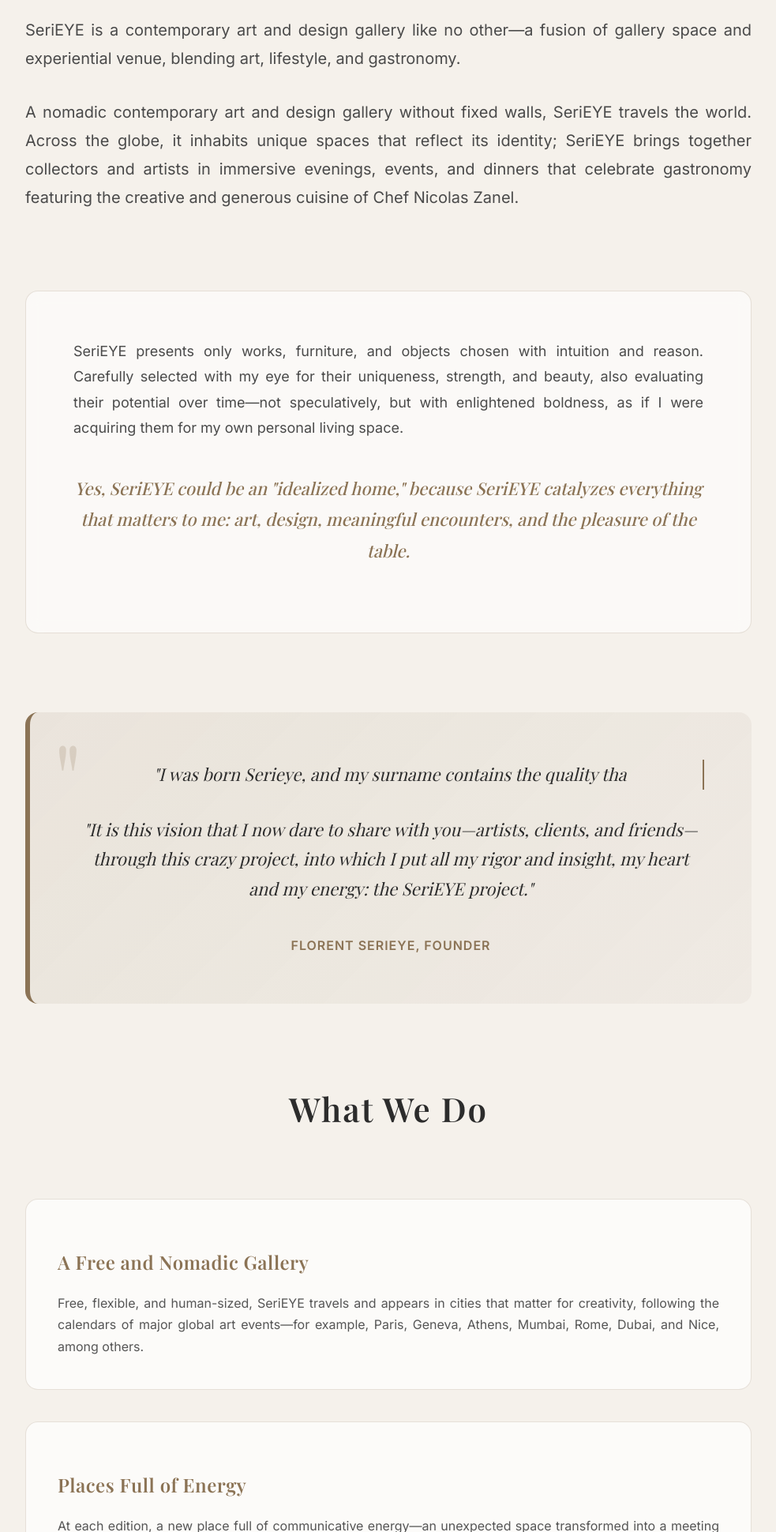
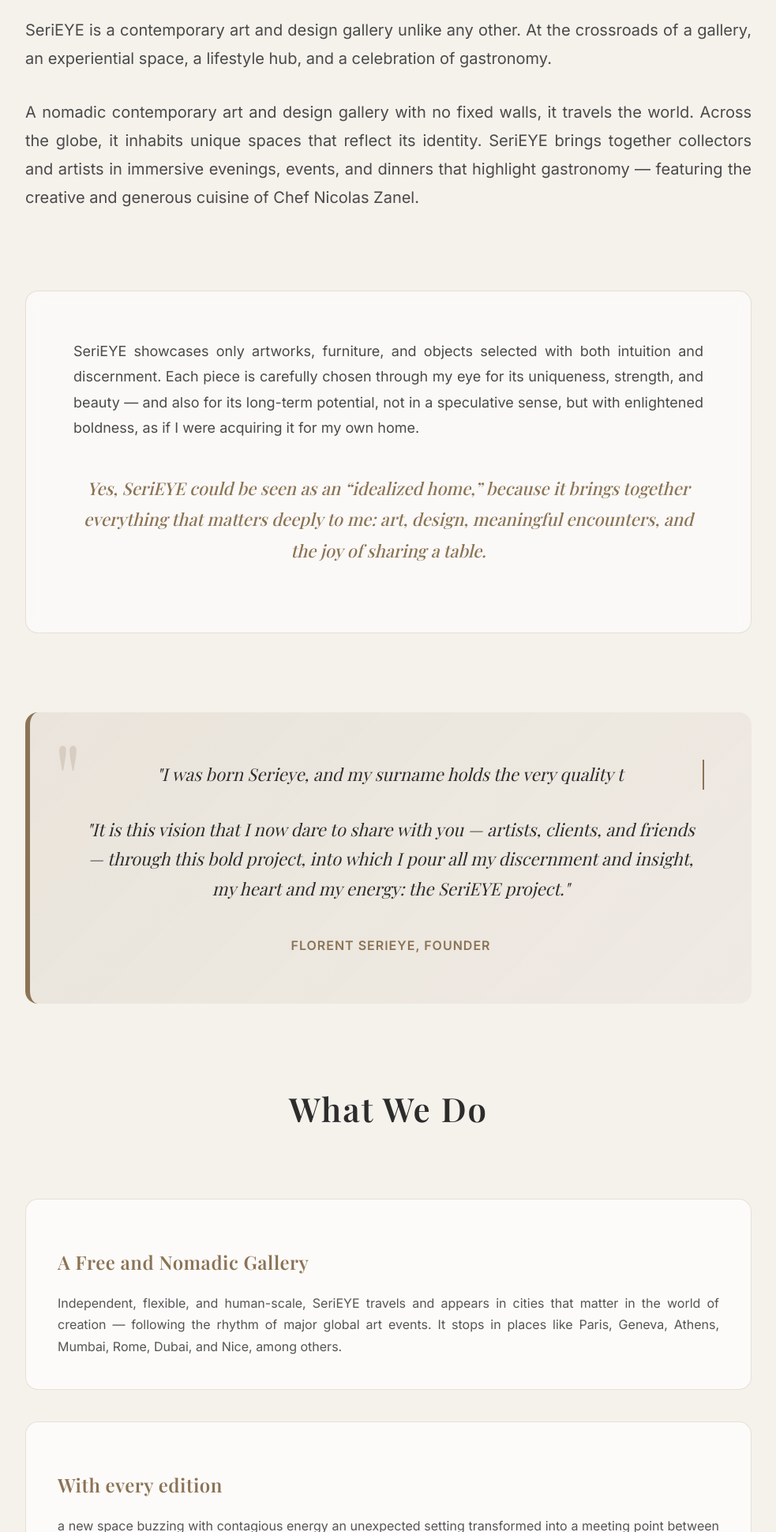
Before and after one commit to joewellner/Serieye-artdeveloper, a plain HTML site: page index-old.html in a window 1280 px wide. Shown: the part 860-2800 px from the top of the page at 79% size, without its empty margins (148-1131 px from the left). Drawn offline with nearby package versions, Linux system fonts and the light colour scheme.

Commit message:
Update responsivity

```diff
--- a/index-old.html
+++ b/index-old.html
@@ -47,13 +47,13 @@
             <section class="intro-section">
                 <div class="intro-text">
                     <p class="intro-paragraph">
-                        SeriEYE is a contemporary art and design gallery like no other—a fusion of gallery space and experiential venue, blending art, lifestyle, and gastronomy.
+                        SeriEYE is a contemporary art and design gallery unlike any other. At the crossroads of a gallery, an experiential space, a lifestyle hub, and a celebration of gastronomy.
                     </p>
                     <p class="intro-paragraph">
-                        A nomadic contemporary art and design gallery without fixed walls, SeriEYE travels the world.
-                        Across the globe, it inhabits unique spaces that reflect its identity;
-                        SeriEYE brings together collectors and artists in immersive evenings, events, and dinners that celebrate gastronomy
-                        featuring the creative and generous cuisine of Chef Nicolas Zanel.
+                        A nomadic contemporary art and design gallery with no fixed walls, it travels the world.
+                        Across the globe, it inhabits unique spaces that reflect its identity. SeriEYE brings together collectors and artists in immersive evenings, events, and dinners that highlight gastronomy — featuring the creative and generous cuisine of Chef Nicolas Zanel.
+
+
                     </p>
                 </div>
             </section>
@@ -63,11 +63,11 @@
                 <div class="philosophy-content">
                     <div class="philosophy-text">
                         <p>
-                            SeriEYE presents only works, furniture, and objects chosen with intuition and reason.
-                            Carefully selected with my eye for their uniqueness, strength, and beauty, also evaluating their potential over time—not speculatively, but with enlightened boldness, as if I were acquiring them for my own personal living space.
+                            SeriEYE showcases only artworks, furniture, and objects selected with both intuition and discernment.
+                            Each piece is carefully chosen through my eye for its uniqueness, strength, and beauty — and also for its long-term potential, not in a speculative sense, but with enlightened boldness, as if I were acquiring it for my own home.
                         </p>
                         <p class="philosophy-highlight">
-                            Yes, SeriEYE could be an "idealized home," because SeriEYE catalyzes everything that matters to me: art, design, meaningful encounters, and the pleasure of the table.
+                            Yes, SeriEYE could be seen as an “idealized home,” because it brings together everything that matters deeply to me: art, design, meaningful encounters, and the joy of sharing a table.
                         </p>
                     </div>
                 </div>
@@ -78,10 +78,12 @@
                 <div class="quote-container">
                     <blockquote class="founder-quote">
                         <p>
-                            "I was born Serieye, and my surname contains the quality that defines me: the Eye. My life journey as a globetrotter in the service of beauty, fashion, lifestyle, and then art, has allowed me to refine it—this eye as a compass in the fog, spotting emerging creators ahead of time, making choices of works with rigor, instinct, and conviction, for myself and for those close to me, in a deeply human way, intuitively creating a true global network of people who share my philosophy."
+                            "I was born Serieye, and my surname holds the very quality that defines me: the Eye.
+                             My life journey as a globetrotter in the service of beauty, fashion, lifestyle, and later art, has allowed me to sharpen this Eye — a compass in the fog — spotting emerging creators ahead of time, making choices with discernment, instinct, and conviction, both for myself and those around me, in a deeply human way.
+                             Intuitively, I have built a true global network of people who share my philosophy."
                         </p>
                         <p class="quote-continuation">
-                            "It is this vision that I now dare to share with you—artists, clients, and friends—through this crazy project, into which I put all my rigor and insight, my heart and my energy: the SeriEYE project."
+                            "It is this vision that I now dare to share with you — artists, clients, and friends — through this bold project, into which I pour all my discernment and insight, my heart and my energy: the SeriEYE project."
                         </p>
                         <cite class="founder-name">Florent Serieye, Founder</cite>
                     </blockquote>
@@ -97,39 +99,42 @@
                         <div class="feature-icon"></div>
                         <h3 class="feature-title">A Free and Nomadic Gallery</h3>
                         <p class="feature-description">
-                            Free, flexible, and human-sized, SeriEYE travels and appears in cities that matter for creativity, following the calendars of major global art events—for example, Paris, Geneva, Athens, Mumbai, Rome, Dubai, and Nice, among others.
+                            Independent, flexible, and human-scale, SeriEYE travels and appears in cities that matter in the world of creation — following the rhythm of major global art events.
+                            It stops in places like Paris, Geneva, Athens, Mumbai, Rome, Dubai, and Nice, among others.
                         </p>
                     </div>
 
                     <div class="feature-card">
                         <div class="feature-icon"></div>
-                        <h3 class="feature-title">Places Full of Energy</h3>
+                        <h3 class="feature-title">With every edition</h3>
                         <p class="feature-description">
-                            At each edition, a new place full of communicative energy—an unexpected space transformed into a meeting point for contemporary design, emerging art, and gastronomy. Each edition takes place in a unique setting, reflecting the cultural identity of the host city.
+                           a new space buzzing with contagious energy an unexpected setting transformed into a meeting point between contemporary design, emerging art, and gastronomy. Each edition takes place in a singular venue that reflects the cultural identity of the host city.
                         </p>
                     </div>
 
                     <div class="feature-card">
                         <div class="feature-icon"></div>
-                        <h3 class="feature-title">Unique Collaborations</h3>
+                        <h3 class="feature-title">Collaborations in unique locations</h3>
                         <p class="feature-description">
-                            In a spirit of human and artistic convergence, SeriEYE partners with other galleries, as well as organizations, companies, and brands, to organize events in places such as the cultural space of an embassy or a friendly brand's venue.
+                            Driven by a spirit of human and artistic convergence, SeriEYE partners with institutions and brands to host events in spaces like cultural venues within embassies or the headquarters of friendly brands.
+                            These collaborations give invited local designers and artists the opportunity to create interdisciplinary projects.
                         </p>
                     </div>
 
                     <div class="feature-card">
                         <div class="feature-icon"></div>
-                        <h3 class="feature-title">Precious Encounters</h3>
+                        <h3 class="feature-title">Meaningful encounters</h3>
                         <p class="feature-description">
-                            Because a work tells the story of its creator, it generates an experience and weaves a deeply human network between people: artists, clients, and friends meet in a qualitative way, forging a precious bond that goes beyond mere transactions.
+                            Because each artwork tells the story of its creator, it sparks connection and weaves a deeply human network.
+                            Artists, collectors, and friends meet in a qualitative way, forging meaningful bonds that go far beyond a simple transaction between artist and buyer.
                         </p>
                     </div>
 
                     <div class="feature-card">
                         <div class="feature-icon"></div>
-                        <h3 class="feature-title">Art Meets Gastronomy</h3>
+                        <h3 class="feature-title">Food for the soul — and the senses</h3>
                         <p class="feature-description">
-                            A complete experience must also nourish the senses. Gastronomy holds a central place in the SeriEYE universe, with creative and generous menus imagined by Chef Nicolas Zanel—or by local chefs who design culinary experiences inspired by the exhibited works.
+                            Because a complete experience must also be flavorful, gastronomy plays a central role — with the creative and generous cuisine of Chef Nicolas Zanel and/or local chefs who craft culinary experiences inspired by the artworks on display, offering guests the chance to quite literally taste the art.
                         </p>
                     </div>
 
@@ -137,7 +142,8 @@
                         <div class="feature-icon"></div>
                         <h3 class="feature-title">Sustainability & Respect</h3>
                         <p class="feature-description">
-                            Respect—for people, places, and the planet—is a fundamental value of SeriEYE. Each edition incorporates sustainable practices: recycled materials for installations, local products favored in culinary experiences, and every decision guided by a sincere commitment to responsibility and authenticity.
+                            Respect is our guiding principle.
+                            Each event integrates sustainable practices — using recycled materials for installations, and prioritizing local products for the culinary experiences.
                         </p>
                     </div>
 
```
Also changed, not shown: 1 other file.
